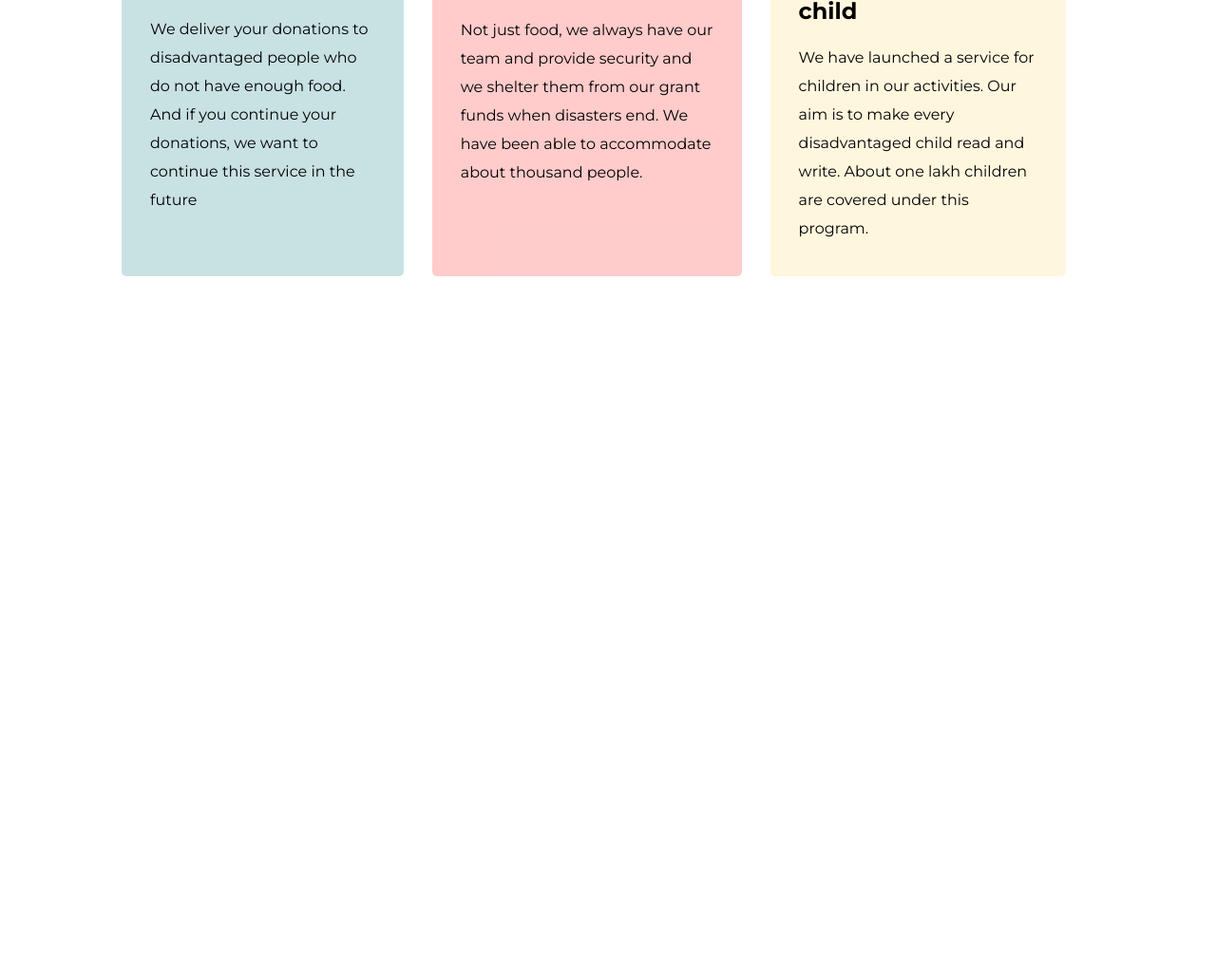
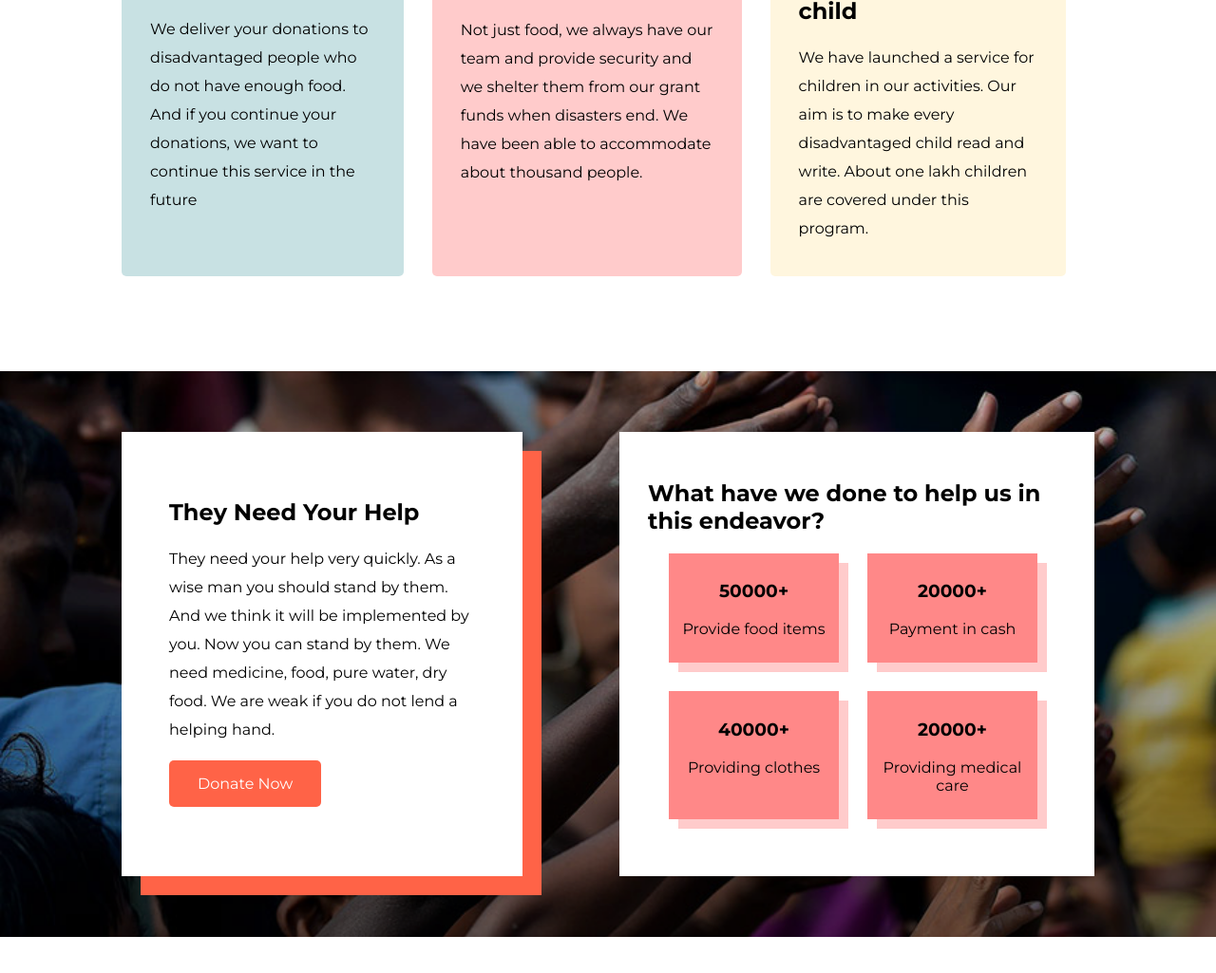
Before and after one commit to Mohammad7558/Donate_Now, a plain HTML site: page index.html in a window 1280 px wide. Shown: the part 1795-2820 px from the top of the page at 95% size. Before the commit the page ends 2086 px from the top, so only its background shows below. Drawn offline with Linux system fonts and the light colour scheme.

Commit message:
new section added

```diff
--- a/index.html
+++ b/index.html
@@ -11,7 +11,7 @@
     <title>Donate Now</title>
 </head>
 <body>
-    <section id="hero-section">
+    <section id="banner-section">
         <div class="container text">
             <h1>Let's stand by the disadvantaged <br> people in the disaster</h1>
             <p>We are always trying to keep our activities going and will continue to do so in the future. <br> If you want to be associated with our activities, you can also send help. </p>
@@ -66,5 +66,37 @@
             </div>
         </div>
     </section>
+    <section id="help-people">
+        <div class="container helping-alert">
+            <div class="helping-text-box">
+                <h1>They Need Your Help</h1>
+                <p>They need your help very quickly. As a wise man you should stand by them. And we think it will be implemented by you. Now you can stand by them. We need medicine, food, pure water, dry food. We are weak if you do not lend a helping hand.</p>
+                <a class="Donate-Now-button" target="_blank" href="#">Donate Now</a>
+            </div>
+            <div class="helping-people-conuter">
+                <h2>What have we done to help us in this endeavor?</h2>
+                <div class="people-counter-list">
+                    <div class="single-counter">
+                        <h3>50000+</h3>
+                        <p>Provide food items</p>
+                    </div>
+                    <div class="single-counter">
+                        <h3>20000+</h3>
+                        <p>Payment in cash</p>
+                    </div>
+                </div>
+                <div class="people-counter-list">
+                    <div class="single-counter">
+                        <h3>40000+</h3>
+                        <p>Providing clothes</p>
+                    </div>
+                    <div class="single-counter">
+                        <h3>20000+</h3>
+                        <p>Providing medical care</p>
+                    </div>
+                </div>
+            </div>
+        </div>
+    </section>
 </body>
 </html>
--- a/style.css
+++ b/style.css
@@ -4,7 +4,7 @@ body{
     box-sizing: border-box;
     font-family: 'Montserrat', sans-serif;
 }
-#hero-section{
+#banner-section{
     width: 100%;
     background-image: url(donate-today-main/images/download2.png);
     background-repeat: no-repeat;
@@ -98,3 +98,49 @@ input{
 .single-service h2, p{
     color: #000;
 }
+
+#help-people{
+    background-image: url(donate-today-main/images/donation13.png);
+    background-repeat: no-repeat;
+    background-size: cover;
+    background-position: center;
+    margin: 100px 0;
+}
+.helping-alert{
+    padding: 5% 0;
+    display: flex;
+}
+.helping-text-box{
+    background-color: #fff;
+    width: 50%;
+    padding: 50px;
+    text-align: left;
+    box-shadow: 20px 20px tomato;
+}
+.helping-text-box p{
+    line-height: 30px;
+    padding-bottom: 5%;
+}
+.helping-people-conuter{
+    width: 60%;
+    background-color: #fff;
+    margin-left: 10%;
+    text-align: left;
+    padding: 30px;
+}
+.people-counter-list{
+    display: flex;
+    margin-left: 5%;
+}
+.single-counter{
+    background-color: rgba(255, 89, 89, 0.712);
+    box-shadow: 10px 10px 0px rgba(255, 89, 89, 0.31);
+    width: 190px;
+    margin-right: 30px;
+    margin-bottom: 30px;
+    text-align: center;
+    padding: 10px 0;
+}
+.single-counter h1{
+    font-size: 28px;
+}
```
Also changed, not shown: donate-today-main/images/donation13.jpg (deleted), donate-today-main/images/donation13.png (added), donate-today-main/images/echo.jpg (deleted).
